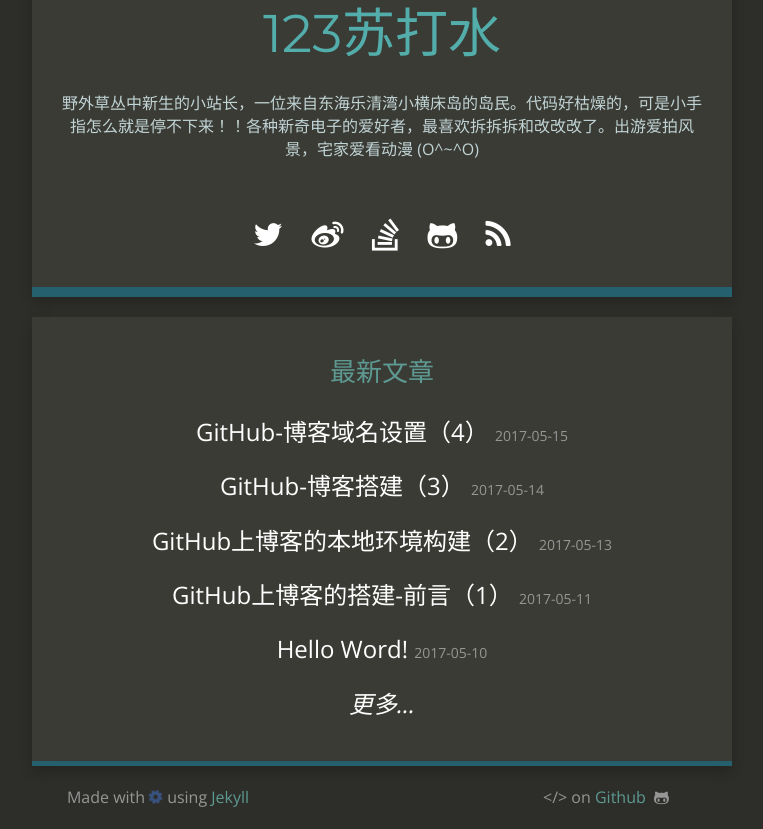
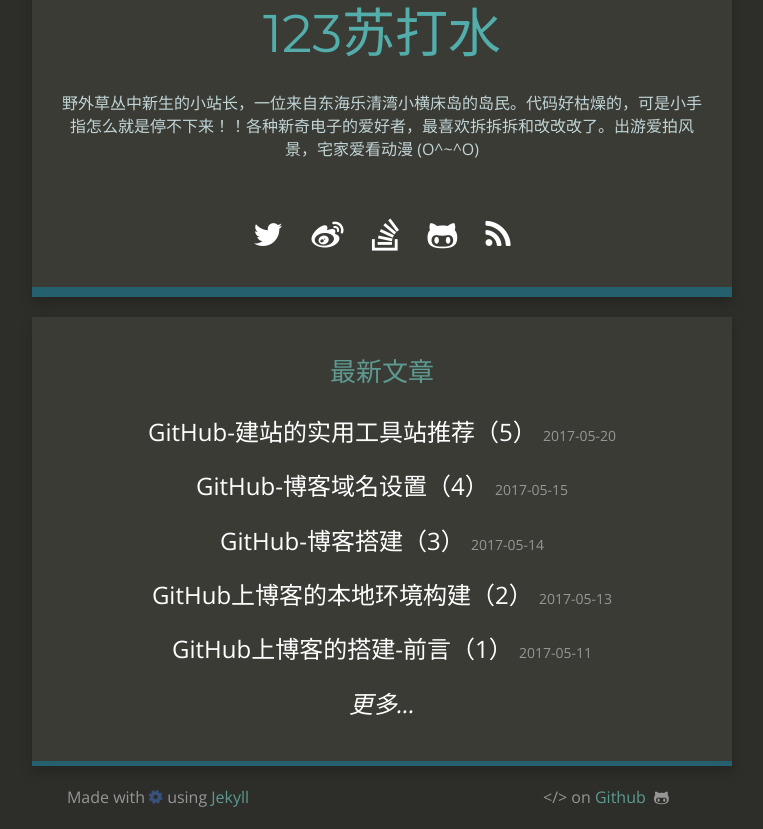
Before and after one commit to TannerHu/tannerhu.github.io, a Jekyll site: the page built from index.html, in a window 1280 px wide, cut to the strip 174-1003 px from the top of the page. Shown: the whole strip, without its empty margins (258-1021 px from the left). Built offline with Jekyll 4.4.1, drawn with Linux system fonts in a browser that asks for light colours; nearby versions of some CDN libraries; some of the changed lines change nothing that is shown.

Commit message:
Add a post
2017-05-20-github-Tool site

```diff
--- /dev/null
+++ b/_posts/2017-05-20-github-Tool site.md
@@ -0,0 +1,59 @@
+---
+layout:     post
+title:      GitHub-建站的实用工具站推荐（5）
+date:       2017/5/20 17:38:37
+author:     Tanner Hu
+summary:    新手GitHub搭建Blog
+categories: jekyll
+thumbnail:  cogs
+tags:
+ - GitHub
+ - 建站
+ - 实用工具
+---
+
+### [HTML色彩代码][1] ###
+
+可已快速的查询颜色代码，或者快速调出自己喜欢的颜色得到代码。
+
+![Thumper](http://wx2.sinaimg.cn/mw690/692c65a4gy1ffs0rw4eo4j20l00r7q48.jpg)
+
+### [css图标][2] ###
+
+Font Awesome 提供可缩放的矢量图标，可以使用CSS所提供的所有特性对它们进行更改，包括：大小、颜色、阴影或者其它任何支持的效果
+
+![Thumper](http://wx3.sinaimg.cn/large/692c65a4gy1ffs0rv2lucj20et0a3gln.jpg)
+
+### [图标生成器][3] ###
+
+Favicon生成器，支持常用的浏览器和系统平台，兼容各种技术。操作简单，且节省制作图标的时间。
+
+![Thumper](http://wx3.sinaimg.cn/mw690/692c65a4gy1ffs0rvhrtgj21170g4n09.jpg)
+
+### [addthis 分享按钮][4] ###
+
+可以在页面上快速插入自己账号里搭配的分享按钮
+
+![Thumper](http://wx2.sinaimg.cn/mw690/692c65a4gy1ffs0russ59j212l0pngmj.jpg)
+
+### [Disqus][5]（需要VPN） ###
+
+可以在文章下插入评论系统，只需使用Disqus账号或者第三方平台账号，即可方便的进行评论，且所有评论都会存储、保存在Disqus账号后台，方便随时查看、回顾。
+
+![Thumper](http://wx2.sinaimg.cn/mw690/692c65a4gy1ffs0rupaxpj20s20cq0t3.jpg)
+
+### [Google Analytics（分析）][6]（需要VPN） ###
+
+Google Analytics是著名互联网公司Google为网站提供的数据统计服务。可以对目标网站进行访问数据统计和分析，并提供多种参数供网站拥有者使用。
+
+![Thumper](http://wx3.sinaimg.cn/mw690/692c65a4gy1ffs0ru0qecj212r0qvtaz.jpg)
+
+
+
+
+[1]: http://html-color-codes.info/chinese/
+[2]: http://fontawesome.dashgame.com/
+[3]: http://realfavicongenerator.net/
+[4]: https://www.addthis.com/
+[5]: https://disqus.com/profile/login/
+[6]: https://analytics.google.com
--- a/build-blog-tutorial.html
+++ b/build-blog-tutorial.html
@@ -34,6 +34,11 @@ make-smaller-titles: true
             <small class="hidden-xs">2017-05-15</small>
           </li>
 
+		  <li>
+            <a href="/jekyll/2017/05/20/github-Tool site/">GitHub-建站的实用工具站推荐（5）</a>
+            <small class="hidden-xs">2017-05-15</small>
+          </li>
+
         </ul>
       </div>
   </div>
```
